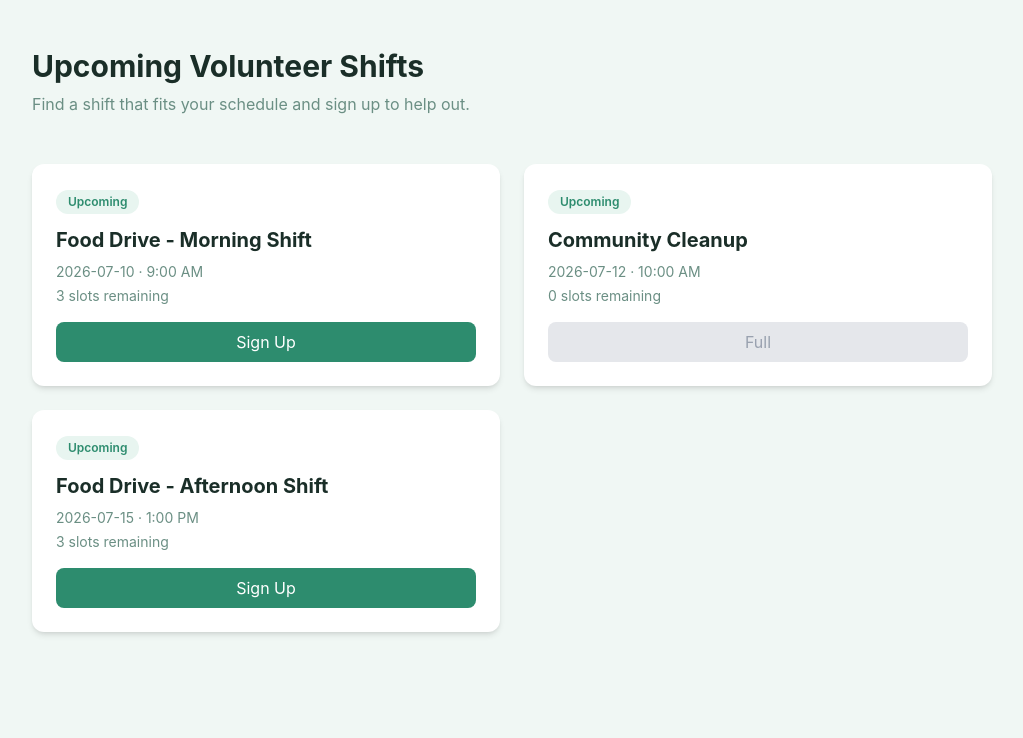
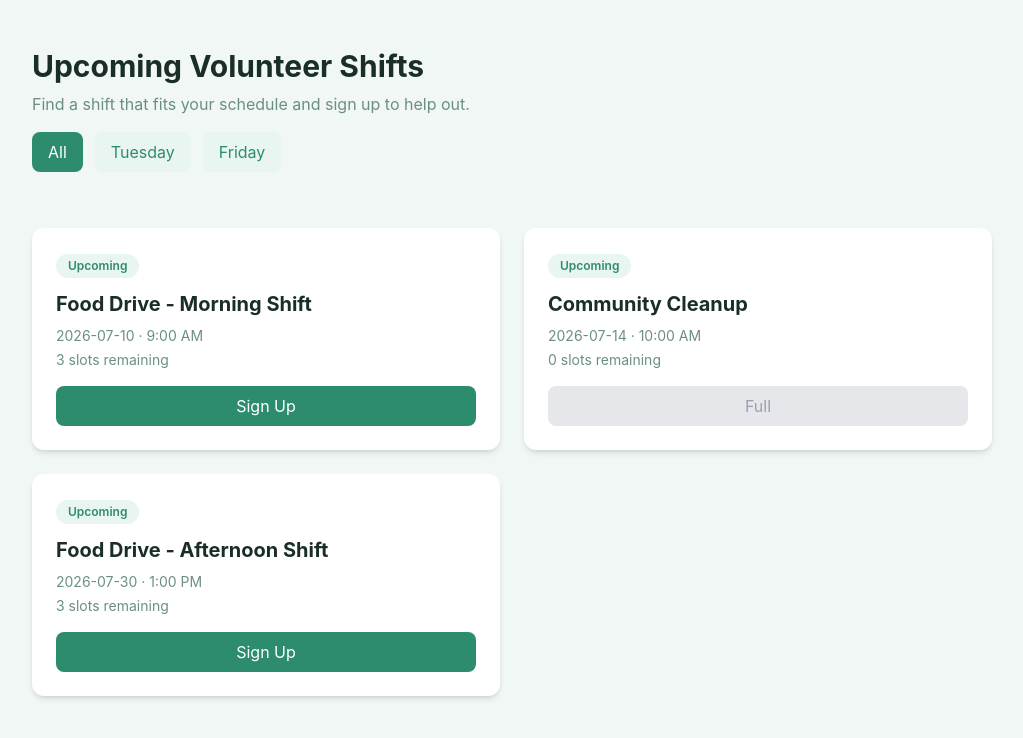
Before and after one commit to whaleism/volunteer-signup-app, a React (Vite) app: page / in a window 1280 px wide. Shown: the top 738 px of the page, without its empty margins (128-1151 px from the left). Built offline with nearby package versions, Linux system fonts and the light colour scheme.

Commit message:
Added: Tab filters through "All", "Tuesday", and "Friday" and dateHelper.js to return date and parse.

```diff
--- a/src/components/SkeletonCard.jsx
+++ b/src/components/SkeletonCard.jsx
@@ -4,7 +4,7 @@ export default function SkeletonCard() {
       <div className="h-5 w-20 bg-gray-200 rounded-full mb-3"></div>
       <div className="h-6 w-3/4 bg-gray-200 rounded mb-2"></div>
       <div className="h-4 w-1/2 bg-gray-200 rounded mb-1"></div>
-      <div className="h-4 w-1/2 bg-gray-200 rounded mb-4"></div>
+      <div className="h-4 w-1/3 bg-gray-200 rounded mb-4"></div>
       <div className="h-10 w-ful bg-gray-200 rounded-lg"></div>
     </div>
   );
--- /dev/null
+++ b/src/lib/dateHelper.js
@@ -0,0 +1,9 @@
+export function getShiftDay(dateString) {
+  const [year, month, day] = dateString.split("-").map(Number);
+  const date = new Date(year, month - 1, day);
+  const dayOfWeek = date.getDay();
+
+  if (dayOfWeek === 2) return "Tuesday";
+  if (dayOfWeek === 5) return "Friday";
+  return null;
+}
--- a/src/pages/public/BrowseShifts.jsx
+++ b/src/pages/public/BrowseShifts.jsx
@@ -1,5 +1,7 @@
 import { useState, useEffect } from "react";
 import EmptyState from "../../components/EmptyState";
+import SkeletonCard from "../../components/SkeletonCard";
+import { getShiftDay } from "../../lib/dateHelper";
 
 const fakeShifts = [
   {
@@ -13,7 +15,7 @@ const fakeShifts = [
   {
     id: 2,
     title: "Community Cleanup",
-    date: "2026-07-12",
+    date: "2026-07-14",
     time: "10:00 AM",
     slots_available: 3,
     slots_taken: 3,
@@ -21,7 +23,7 @@ const fakeShifts = [
   {
     id: 3,
     title: "Food Drive - Afternoon Shift",
-    date: "2026-07-15",
+    date: "2026-07-30",
     time: "1:00 PM",
     slots_available: 4,
     slots_taken: 1,
@@ -29,8 +31,22 @@ const fakeShifts = [
 ];
 
 export default function BrowseShifts() {
+  const [loading, setLoading] = useState(false);
+  const [selectedDay, setSelectedDay] = useState("all");
+
+  const filteredShifts = fakeShifts.filter((shift) => {
+    if (selectedDay === "all") {
+      return true;
+    } else if (getShiftDay(shift.date) === selectedDay) {
+      return true;
+    } else {
+      return false;
+    }
+  });
+
   return (
     <div className="bg-[#f0f7f4] min-h-screen">
+      {/* Header */}
       <div className="max-w-5xl mx-auto px-8 pt-12 pb-4">
         <h1 className="text-3xl font-bold text-[#1a2e28] mb-2">
           Upcoming Volunteer Shifts
@@ -39,14 +55,53 @@ export default function BrowseShifts() {
           Find a shift that fits your schedule and sign up to help out.
         </p>
       </div>
-      {fakeShifts.length === 0 ? (
+      <div className="flex gap-3 max-w-5xl mx-auto px-8 mb-6">
+        <button
+          onClick={() => setSelectedDay("all")}
+          className={
+            selectedDay === "all"
+              ? "bg-[#2d8c6e] text-white px-4 py-2 rounded-lg"
+              : "bg-[#e8f5f0] text-[#2d8c6e] px-4 py-2 rounded-lg"
+          }
+        >
+          All
+        </button>
+        <button
+          onClick={() => setSelectedDay("Tuesday")}
+          className={
+            selectedDay === "Tuesday"
+              ? "bg-[#2d8c6e] text-white px-4 py-2 rounded-lg"
+              : "bg-[#e8f5f0] text-[#2d8c6e] px-4 py-2 rounded-lg"
+          }
+        >
+          Tuesday
+        </button>
+        <button
+          onClick={() => setSelectedDay("Friday")}
+          className={
+            selectedDay === "Friday"
+              ? "bg-[#2d8c6e] text-white px-4 py-2 rounded-lg"
+              : "bg-[#e8f5f0] text-[#2d8c6e] px-4 py-2 rounded-lg"
+          }
+        >
+          Friday
+        </button>
+      </div>
+
+      {loading ? (
+        <div className="grid grid-cols-1 md:grid-cols-2 gap-6 p-8 max-w-5xl mx-auto">
+          {Array.from({ length: 3 }).map((_, index) => (
+            <SkeletonCard key={index} />
+          ))}
+        </div>
+      ) : fakeShifts.length === 0 ? (
         <EmptyState />
       ) : (
         <div
           role="list"
           className="grid grid-cols-1 md:grid-cols-2 gap-6 p-8 max-w-5xl mx-auto"
         >
-          {fakeShifts.map((shift) => {
+          {filteredShifts.map((shift) => {
             const remaining = shift.slots_available - shift.slots_taken;
 
             return (
```
